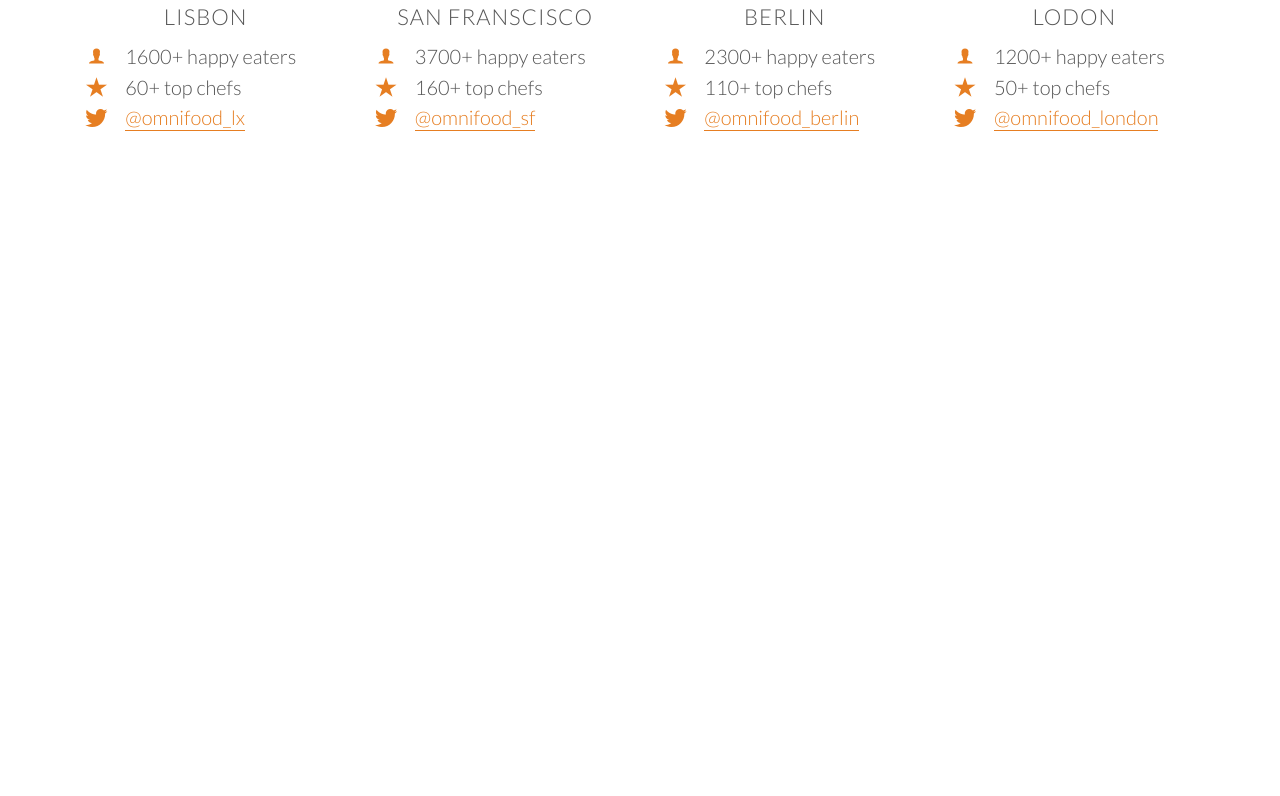
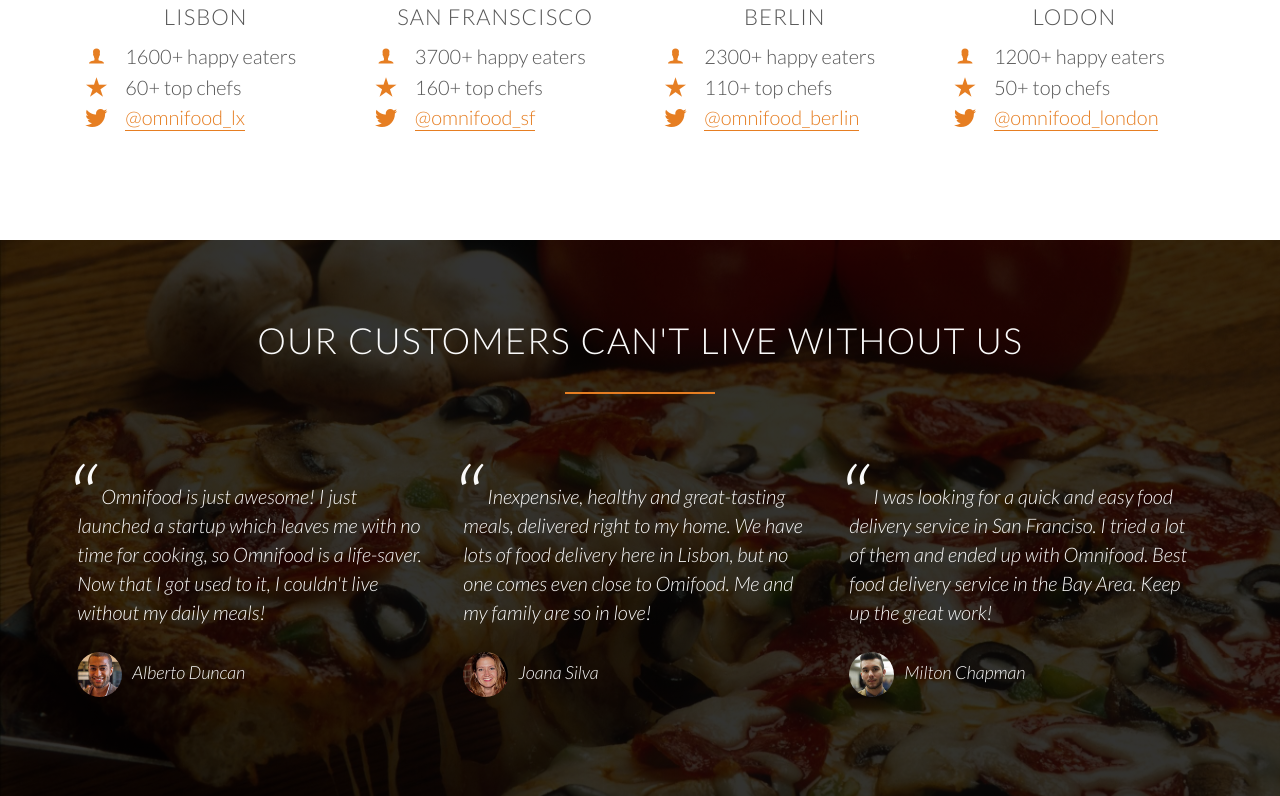
Before and after one commit to cyt231/omnifood, a PHP site: page / in a window 1280 px wide. Shown: the part 3154-3950 px from the top of the page. Before the commit the page ends 3285 px from the top, so only its background shows below. Run offline with PHP 8.4, Linux system fonts and the light colour scheme; some web fonts are replaced.

Commit message:
Patch 0.4 - Seção "Testimonials"
Adicionado a seção "Testimonials"
Alteração no plano de fundo do "Hero Banner"

```diff
--- a/index.html
+++ b/index.html
@@ -227,5 +227,42 @@
 				</div>
 			</div>
 		</section>
+
+		<!-- TESTIMONIALS -->
+		<section class="section-testimonials">
+			<div class="row">
+				<h2>Our customers can't live without us</h2>
+			</div>
+			<div class="row">
+				<div class="col span-1-of-3">
+					<blockquote>
+						&emsp; Omnifood is just awesome! I just launched a startup which leaves me with no time for cooking, so Omnifood is a life-saver. Now that I got used to it, I couldn't live without my daily meals!
+						<cite>
+							<img src="resources/img/customer-1.jpg" alt="Alberto Duncan">Alberto Duncan
+						</cite>
+					</blockquote>
+				</div>
+				<div class="col span-1-of-3">
+					<blockquote>
+						&emsp; Inexpensive, healthy and great-tasting meals, delivered right to my home. We have lots of food delivery here in Lisbon, but no one comes even close to Omifood. Me and my family are so in love!
+						<cite>
+							<img src="resources/img/customer-2.jpg" alt="Joana Silva">Joana Silva
+						</cite>
+					</blockquote>
+				</div>
+				<div class="col span-1-of-3">
+					<blockquote>
+						&emsp; I was looking for a quick and easy food delivery service in San Franciso. I tried a lot of them and ended up with Omnifood. Best food delivery service in the Bay Area. Keep up the great work!
+						<cite>
+							<img src="resources/img/customer-3.jpg" alt="Milton Chapman">Milton Chapman
+						</cite>
+					</blockquote>
+				</div>
+			</div>
+		</section>
+
 	</body>
 </html>
+<!--
+
+ -->
--- a/resources/css/style.css
+++ b/resources/css/style.css
@@ -188,6 +188,7 @@ header{
 	url("img/hero.jpg");
 	background-size: cover;
 	background-position: center;
+	background-attachment: fixed;
 	height: 100vh;
 }
 
@@ -350,3 +351,44 @@ header{
 .city-feature{
 	margin-bottom: 5px;
 }
+
+/*----------------------------------------------*/
+/* TESTIMONIALS SECTION 						*/
+/*----------------------------------------------*/
+
+.section-testimonials {
+	background-image: linear-gradient(rgba(0,0,0,0.8),rgba(0,0,0,0.8)), url("../img/back-customers.jpg");
+	background-size: cover;
+	color: #fafafa;
+	background-attachment: fixed;
+}
+
+blockquote{
+	padding: 2%;
+	margin-top: 40px;
+	font-style: italic;
+	line-height: 145%;
+	position: relative;
+}
+
+blockquote:before{
+	content: '\201C';
+	font-size: 500%;
+	position: absolute;
+	top: 10px;
+	left: -5px;
+}
+
+cite{
+	font-size: 90%;
+	margin-top: 25px;
+	display: block;
+}
+
+
+cite img{
+	height: 45px;
+	border-radius: 50%;
+	margin-right: 10px;
+	vertical-align: middle;
+}
```
Also changed, not shown: README.md.
